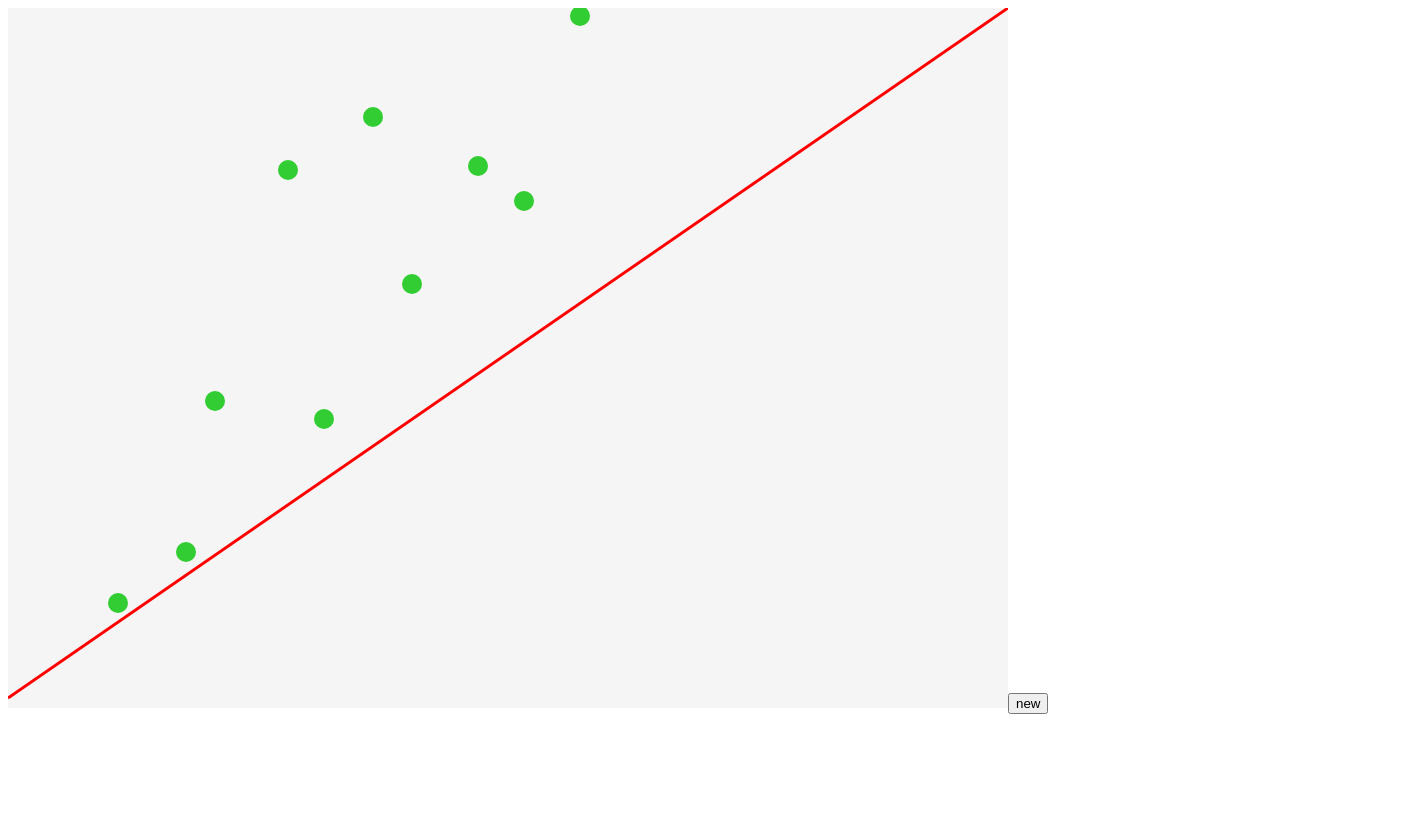
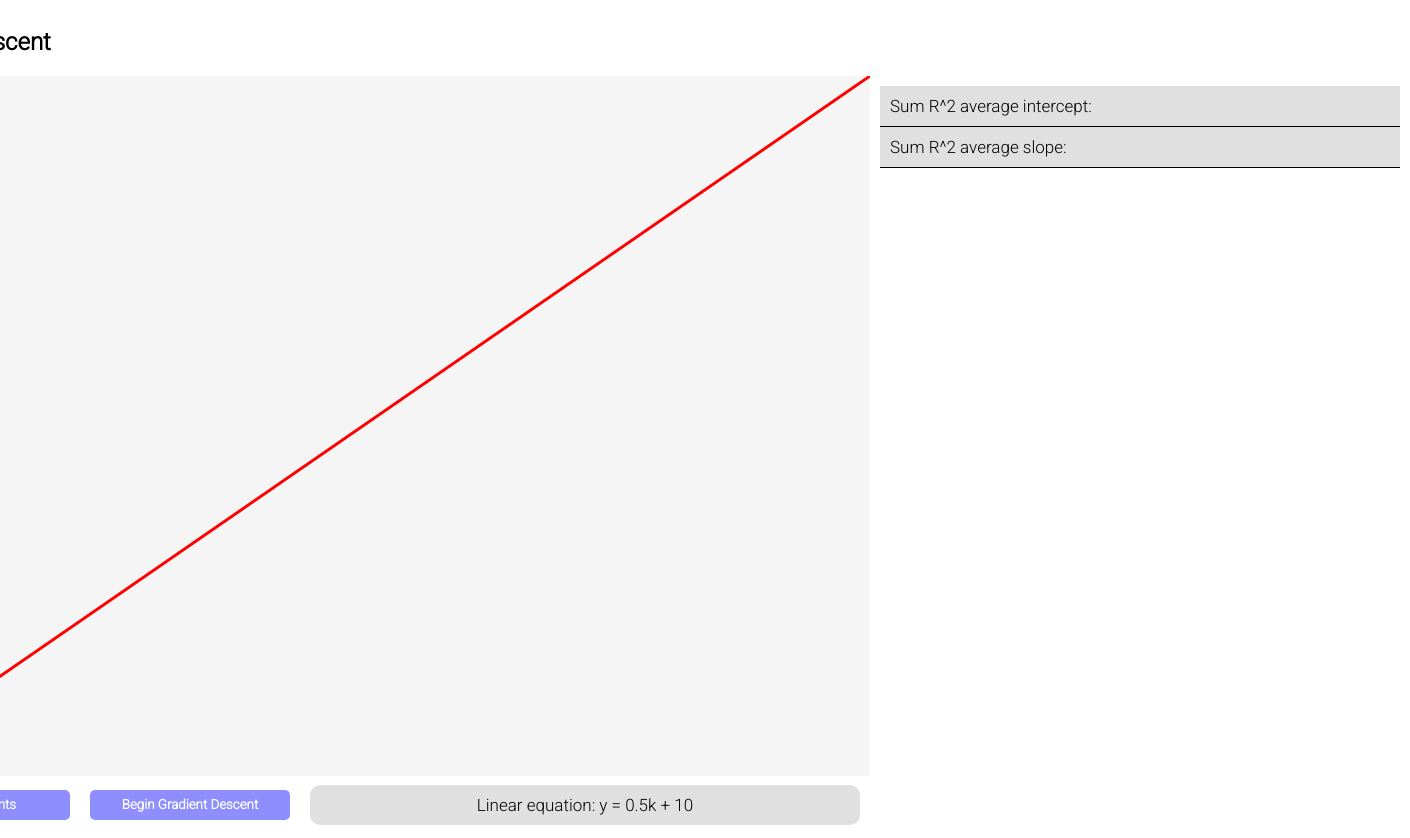
Before and after one commit to WilgotW/gradient-descent-testing, a React (Vite) app: page / in a window 1280 px wide. Shown: the whole page, 1410 px wide, since content can reach past the window. Before the commit the page ends 800 px from the top, so only its background shows below. Built offline with nearby package versions, Linux system fonts and the light colour scheme.

Commit message:
app styling and finished

```diff
--- a/src/App.css
+++ b/src/App.css
@@ -0,0 +1,26 @@
+@import url("https://fonts.googleapis.com/css2?family=Roboto:wght@300&display=swap");
+
+* {
+  font-family: "Roboto", sans-serif;
+}
+button {
+  width: 200px;
+  height: 30px;
+  border: none;
+  border-radius: 5px;
+  background: rgb(142, 142, 255);
+  color: white;
+  font-weight: bolder;
+}
+span {
+  font-size: 17px;
+}
+.eq-container {
+  background: rgb(224, 224, 224);
+  display: flex;
+  width: 530px;
+  border-radius: 10px;
+  justify-content: center;
+  align-items: center;
+  padding: 10px;
+}
--- a/src/App.tsx
+++ b/src/App.tsx
@@ -3,9 +3,12 @@ import Canvas from "./components/Canvas";
 
 function App() {
   return (
-    <>
-      <Canvas />
-    </>
+    <div style={{ display: "flex", justifyContent: "center" }}>
+      <div>
+        <h2>Gradient Descent</h2>
+        <Canvas />
+      </div>
+    </div>
   );
 }
 
--- a/src/components/Canvas.tsx
+++ b/src/components/Canvas.tsx
@@ -17,7 +17,12 @@ export default function Canvas() {
   const [points, setPoints] = useState<PointProps[]>();
 
   const [linearEquation, setLinearEquation] = useState<LinearEquationProps>();
-  const [rValues, setRValues] = useState();
+
+  const [sumR2Intercept, setSumR2Intercept] = useState<number>();
+  const [sumR2Slope, setSumR2Slope] = useState<number>();
+
+  const [startDescent, setStartDescent] = useState<boolean>(false);
+  const [iterations, setIterations] = useState<number>(0);
 
   useEffect(() => {
     const canvas = canvasRef.current;
@@ -27,13 +32,53 @@ export default function Canvas() {
     if (context) setC(context);
 
     //set starting props: m(intercept) k(slope)
-    const equation: LinearEquationProps = { intercept: 10, slope: 1 };
+    const equation: LinearEquationProps = { intercept: 10, slope: 0.5 };
     setLinearEquation(equation);
     calcLossFunction();
-    console.log(linearEquation);
   }, []);
 
   useEffect(() => {
+    if (points?.length && linearEquation) {
+      start();
+      console.log(points);
+    }
+  }, [points]);
+  useEffect(() => {
+    if (!linearEquation) return;
+    resetCanvas();
+    drawPoints();
+    drawEquation();
+
+    if (startDescent) {
+      setIterations((prev) => prev + 1);
+      setTimeout(() => {
+        calcLossFunction();
+      }, 500);
+    }
+  }, [linearEquation]);
+
+  useEffect(() => {
+    if (iterations >= 50) {
+      setStartDescent(false);
+    }
+  }, [iterations]);
+
+  function start() {
+    if (canvasRef && c) {
+      resetCanvas();
+      drawPoints();
+      drawEquation();
+    }
+  }
+
+  function startGradientDescent() {
+    calcLossFunction();
+    setStartDescent(true);
+  }
+
+  function generatePoints() {
+    resetCanvas();
+    setPoints([]);
     if (c) {
       const p: PointProps[] = [];
       for (let i = 0; i < 10; i++) {
@@ -45,25 +90,10 @@ export default function Canvas() {
       }
       setPoints(p);
     }
-  }, [c]);
-  useEffect(() => {
-    if (points?.length && linearEquation) {
-      start();
-      console.log(points);
-    }
-  }, [points]);
-
-  function start() {
-    if (canvasRef && c) {
-      resetCanvas();
-      drawPoints();
-      drawEquation();
-    }
   }
-
   //math functions
   function calcLossFunction() {
-    if (!linearEquation || !points) return;
+    if (!linearEquation || !points?.length) return;
 
     //calc R^2 for every point
     //R^2 = (y - predicted y) = (y - (intercept + slope * x)) = (y - (m + kx))
@@ -78,12 +108,10 @@ export default function Canvas() {
     //R^2 = d/di ((point y) - (equation intercept + equation slope * (point x)))^2
     //chain rule, derivate for i(intercept) --> -i
 
-    const learningRate = 0.0001; // Adjust the learning rate
+    const learningRate = 0.0001;
+    let gxi = -1 * linearEquation!.intercept;
 
-    let gxi = -1 * linearEquation!.intercept;
     let diRes = 0;
-
-    let gxs = -2;
     let dsRes = 0;
 
     points!.forEach((point) => {
@@ -95,63 +123,28 @@ export default function Canvas() {
         gxi * 2 * linearEquation!.slope * pX;
 
       diRes += derivateIntercept;
-      // console.log("derivated intercept: " + derivateIntercept);
-
-      // const derivateSlope =
-      //   gxs * point.x * pY -
-      //   gxs * point.x * linearEquation!.intercept -
-      //   gxs * point.x * linearEquation!.slope * point.x;
-      // dsRes += derivateSlope;
-
       const derivateSlope =
         -2 * pX * pY +
         2 * pX * linearEquation!.intercept +
         2 * pX * pX * linearEquation!.slope;
       dsRes += derivateSlope;
-
       console.log("d slope: " + derivateSlope);
-
-      // gxs * point.x * py) gxs
-
-      // console.log("derivated slope: " + derivateSlope);
     });
     console.log("ds res: " + dsRes + " di res: " + diRes);
 
     const stepSizeIntercept = diRes * learningRate;
     const newIntercept = linearEquation!.intercept - stepSizeIntercept;
 
-    // console.log(
-    //   "step size for intercept: " +
-    //     stepSizeIntercept +
-    //     " new intercept: " +
-    //     newIntercept
-    // );
+    const stepSizeSlope = dsRes * learningRate;
+    const newSlope = linearEquation!.slope - stepSizeSlope * 0.002;
 
-    const stepSizeSlope = dsRes * learningRate;
-    const newSlope = linearEquation!.slope - stepSizeSlope;
-
-    console.log(
-      "step size for slope: " + stepSizeSlope + " new slope: " + newSlope
-    );
     setLinearEquation({
       intercept: newIntercept,
-      slope: 1,
+      slope: newSlope,
     });
-    resetCanvas();
-    drawPoints();
-    drawEquation();
+    setSumR2Intercept(diRes);
+    setSumR2Slope(dsRes);
   }
-
-  useEffect(() => {
-    if (!linearEquation) return;
-    console.log(linearEquation);
-    resetCanvas();
-    drawPoints();
-    drawEquation();
-    setTimeout(() => {
-      calcLossFunction();
-    }, 1000);
-  }, [linearEquation]);
 
   //draw functions
   function resetCanvas() {
@@ -179,10 +172,10 @@ export default function Canvas() {
       c.strokeStyle = "red";
       c.moveTo(0, canvasRef.current!.height - linearEquation!.intercept);
 
-      let interY = 0;
+      let interY = linearEquation!.intercept;
       let interX = 0;
       while (
-        interY < canvasRef.current!.height ||
+        interY < canvasRef.current!.height &&
         interX < canvasRef.current!.width
       ) {
         if (linearEquation!.slope <= 0) {
@@ -202,9 +195,89 @@ export default function Canvas() {
     return Math.floor(Math.random() * (max - min) + 1) - min;
   }
   return (
-    <>
-      <canvas width={1000} height={700} ref={canvasRef}></canvas>
-      <button onClick={() => calcLossFunction()}>new</button>
-    </>
+    <div style={{ display: "flex" }}>
+      <div style={{ display: "flex", flexDirection: "column" }}>
+        <div>
+          <canvas width={1000} height={700} ref={canvasRef}></canvas>
+        </div>
+        <div
+          style={{
+            display: "flex",
+            gap: "20px",
+            height: "50px",
+            alignItems: "center",
+          }}
+        >
+          <button onClick={() => generatePoints()}>Generate points</button>
+          <button onClick={() => startGradientDescent()}>
+            Begin Gradient Descent
+          </button>
+          <div className="eq-container">
+            {linearEquation && (
+              <span>
+                Linear equation: y = {linearEquation!.slope}k +{" "}
+                {linearEquation!.intercept}
+              </span>
+            )}
+          </div>
+        </div>
+      </div>
+      <div
+        style={{
+          display: "flex",
+          flexDirection: "column",
+          padding: "10pxs",
+          margin: "10px",
+        }}
+      >
+        <div
+          style={{
+            background: "rgb(224, 224, 224)",
+            width: "500px",
+            borderBottom: "solid 1px black",
+            padding: "10px",
+          }}
+        >
+          <span>
+            Sum R^2 average intercept:{" "}
+            {sumR2Intercept &&
+              points?.length &&
+              (sumR2Intercept * -1) / points.length}{" "}
+          </span>
+        </div>
+        <div
+          style={{
+            background: "rgb(224, 224, 224)",
+            width: "500px",
+            borderBottom: "solid 1px black",
+            padding: "10px",
+          }}
+        >
+          <span>
+            Sum R^2 average slope:{" "}
+            {sumR2Slope && points?.length && sumR2Slope / points.length}
+          </span>
+        </div>
+        <div style={{ display: "flex", flexDirection: "column" }}>
+          {points?.map((point, index) => (
+            <div
+              style={{
+                width: "500px",
+                padding: "10px",
+                display: "flex",
+                justifyContent: "space-around",
+                alignItems: "center",
+                background: "rgb(241, 241, 241)",
+                borderBottom: "solid 1px black",
+              }}
+            >
+              <div>point {index}</div>
+              <div>x: {point.x}</div>
+              <div>y: {point.y}</div>
+            </div>
+          ))}
+        </div>
+      </div>
+    </div>
   );
 }
```
